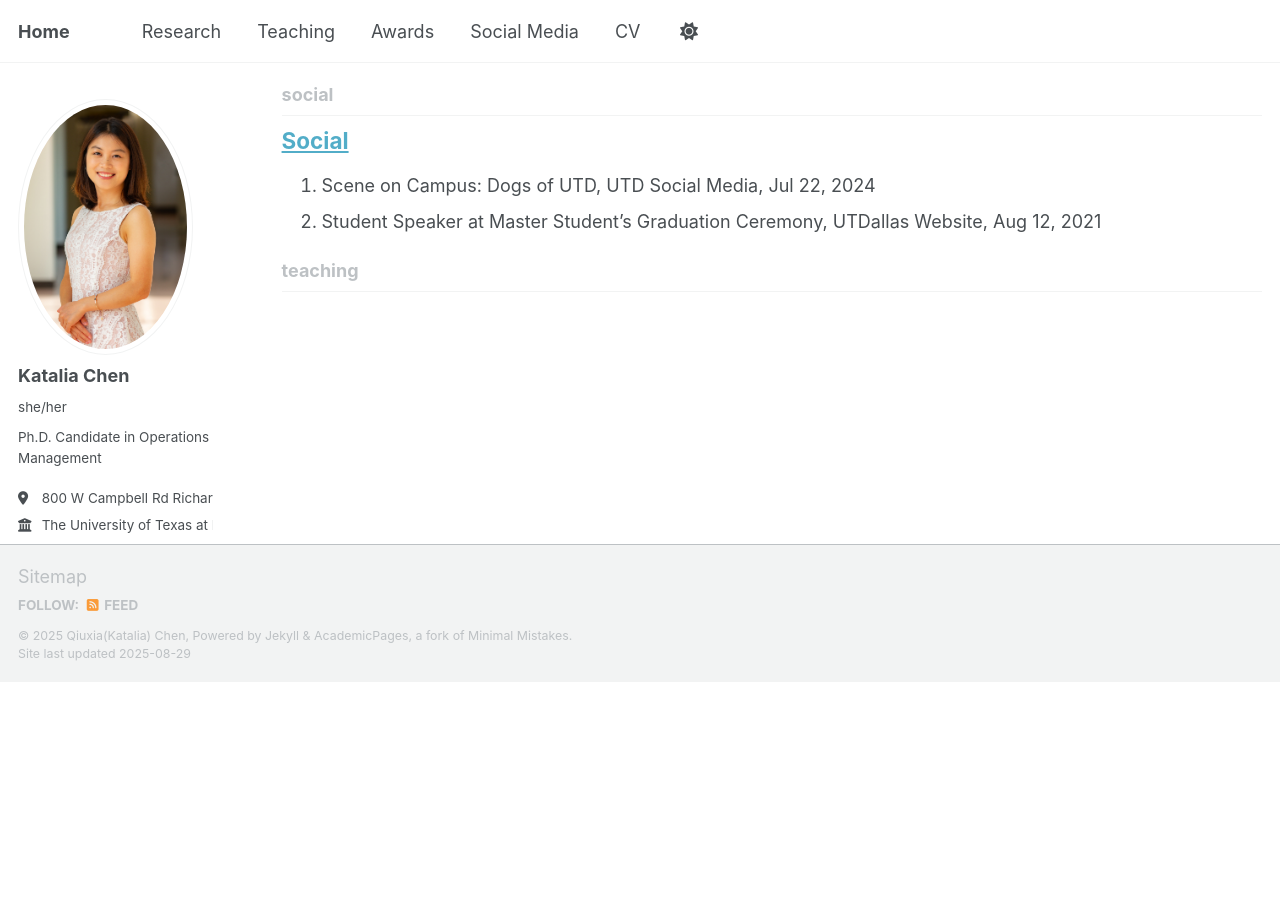
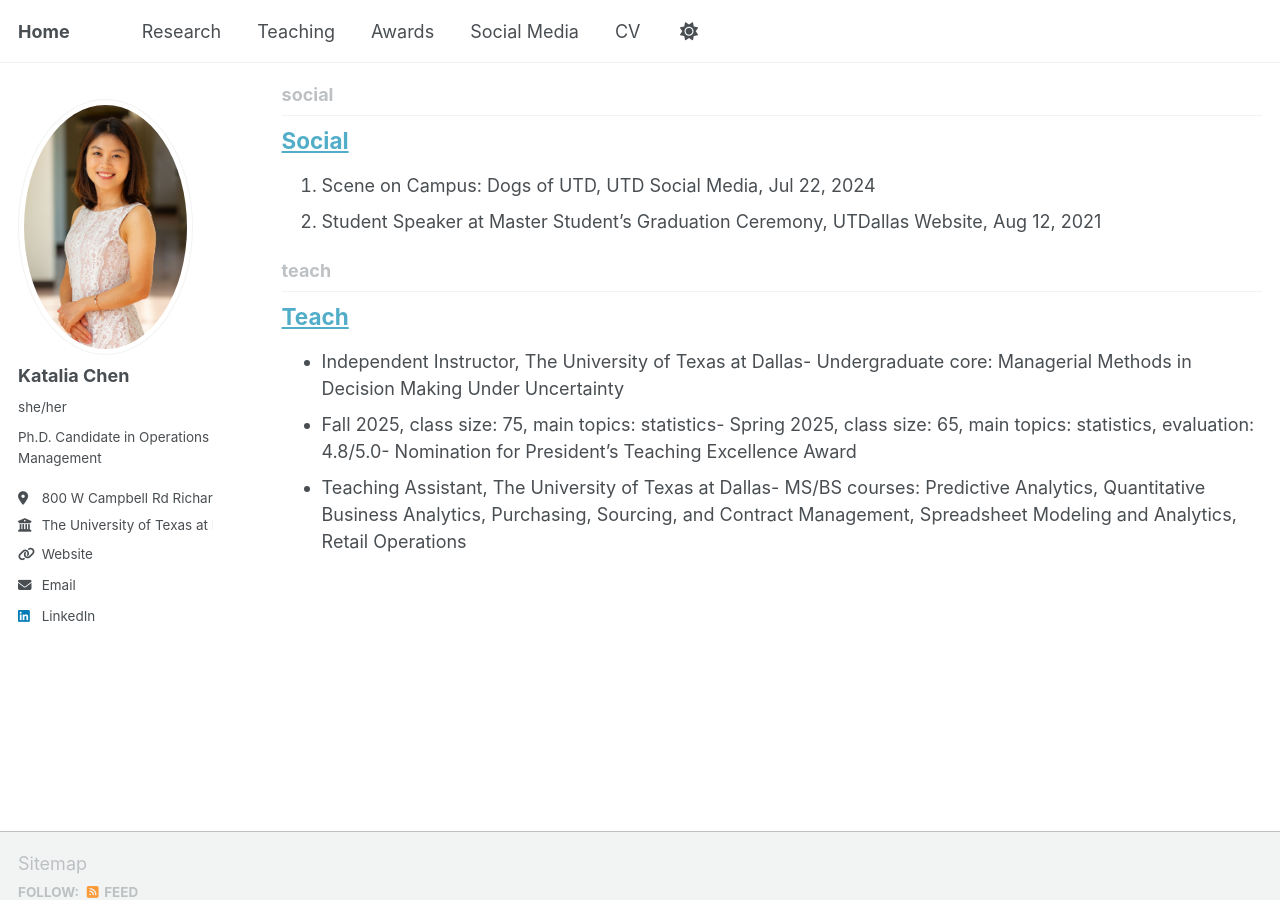
Before and after one commit to qxc2/katalia2, a Jekyll site: the page built from _pages/collection-archive.html, in a window 1280 px wide and 900 px high, scrolled down 484 px. Built offline with Jekyll 4.4.1, drawn with Linux system fonts in a browser that asks for light colours; a script that is not in the unit is left out; before the commit the page ends 1166 px from its top, so only the background shows below that.

Commit message:
Update _config.yml

```diff
--- a/_config.yml
+++ b/_config.yml
@@ -203,7 +203,7 @@ collections:
   research:
     output: true
     permalink: /:collection/:path/
-  teaching:
+  teach:
     output: true
     permalink: /:collection/:path/
   awards:
@@ -239,7 +239,7 @@ defaults:
   # _teaching
   - scope:
       path: ""
-      type: teaching
+      type: teach
     values:
       layout: single
       author_profile: true
```
